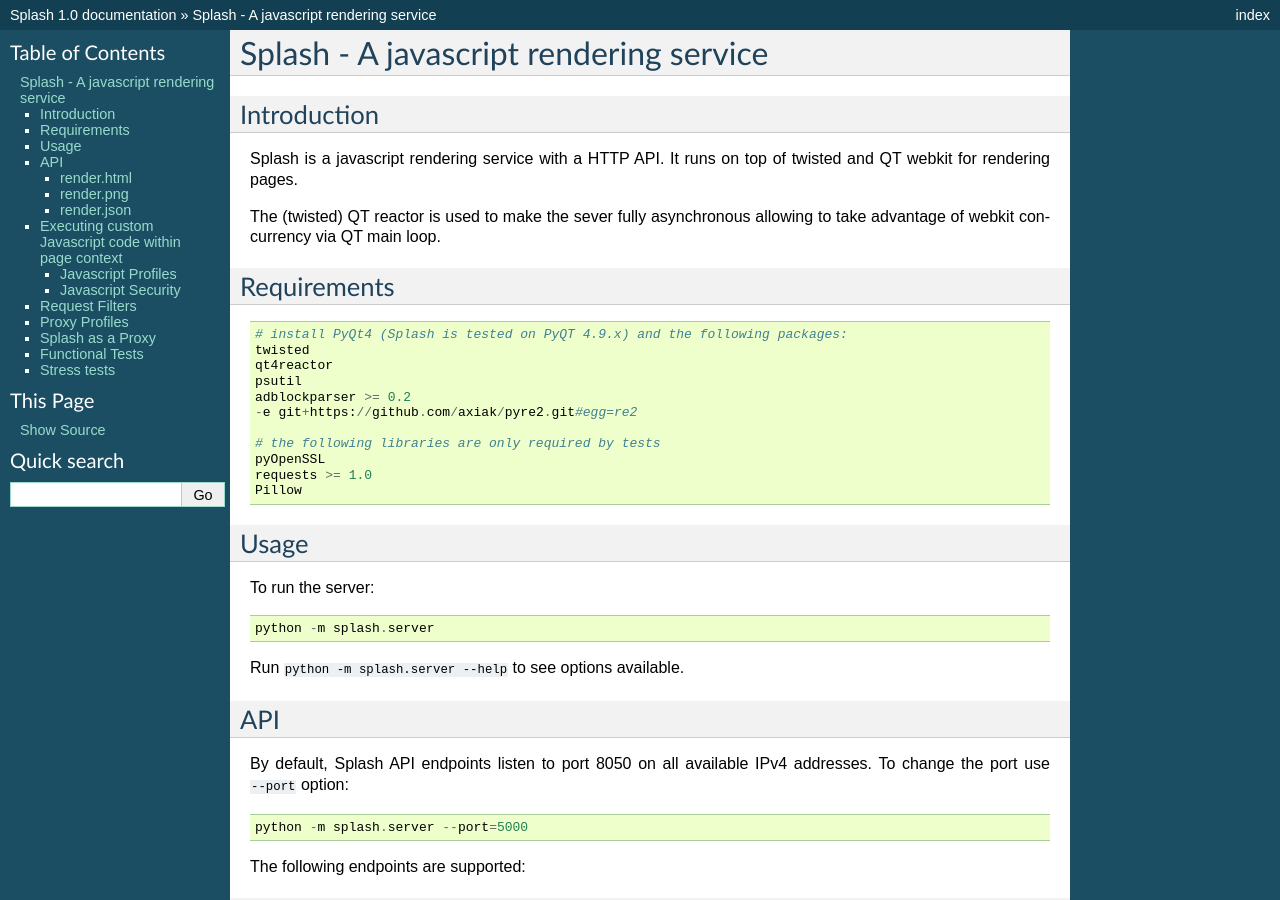
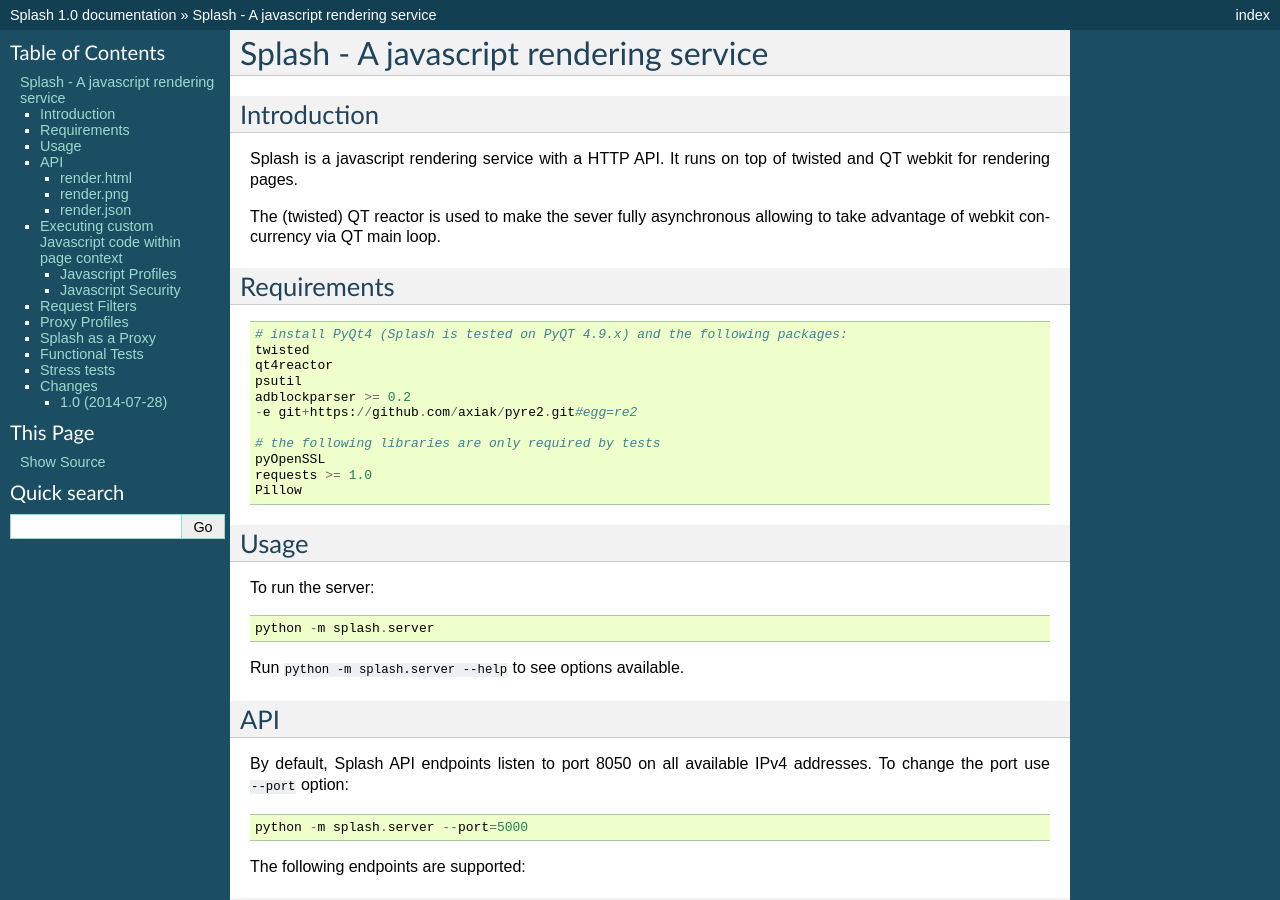
Before and after one commit to scrapinghub/splash, a Sphinx documentation site: the page built from docs/index.rst, in a window 1280 px wide and 900 px high. Built offline with Sphinx 7.4.7, drawn with Linux system fonts in a browser that asks for light colours; some of the changed text lies outside the part shown.

```diff
--- /dev/null
+++ b/CHANGES.rst
@@ -0,0 +1,7 @@
+Changes
+=======
+
+1.0 (2014-07-28)
+----------------
+
+Initial release.
--- a/docs/index.rst
+++ b/docs/index.rst
@@ -687,3 +687,5 @@ Typical output::
       200: 500/500
       504: 200/200
       502: 300/300
+
+.. include:: ../CHANGES.rst
--- a/splash/__init__.py
+++ b/splash/__init__.py
@@ -1,4 +1,4 @@
-__version__ = '1.0dev'
+__version__ = '1.0'
 
 from distutils.version import LooseVersion
 version_info = tuple(LooseVersion(__version__).version)
```
Also changed, not shown: 2 other files.
